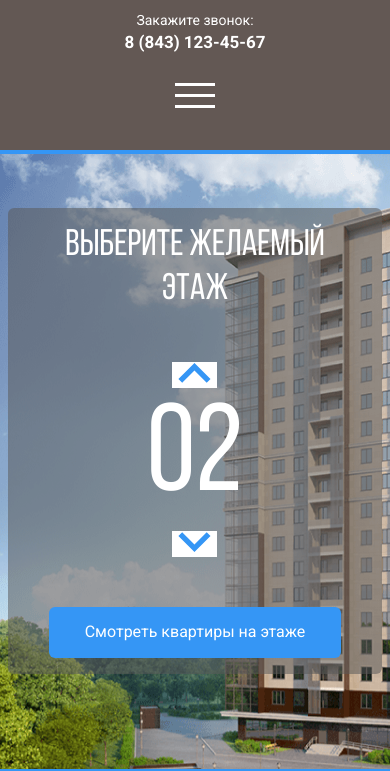
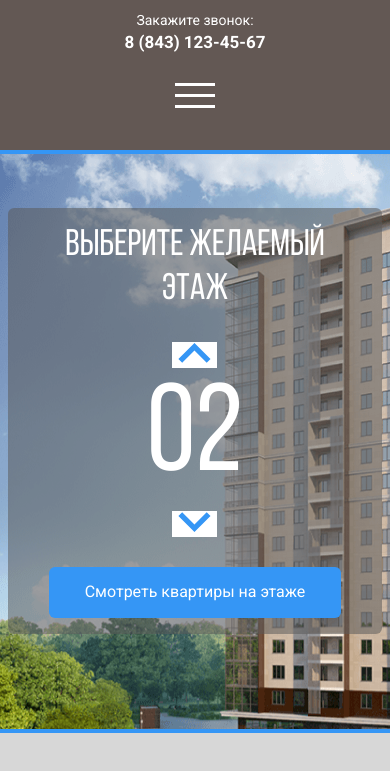
Before and after one commit to vasily1299/melody, a plain HTML site: page index.html in a window 390 px wide. Shown: the part 97-868 px from the top of the page. Drawn offline with nearby package versions, Linux system fonts and the light colour scheme.

Commit message:
Update media.css

```diff
--- a/css/media.css
+++ b/css/media.css
@@ -103,3 +103,10 @@
     margin-bottom: 10px;
   }
 }
+
+@media (max-width: 425px){
+  .counter-group{
+    margin-top: 30px;
+    margin-bottom: 30px;
+  }
+}
```
